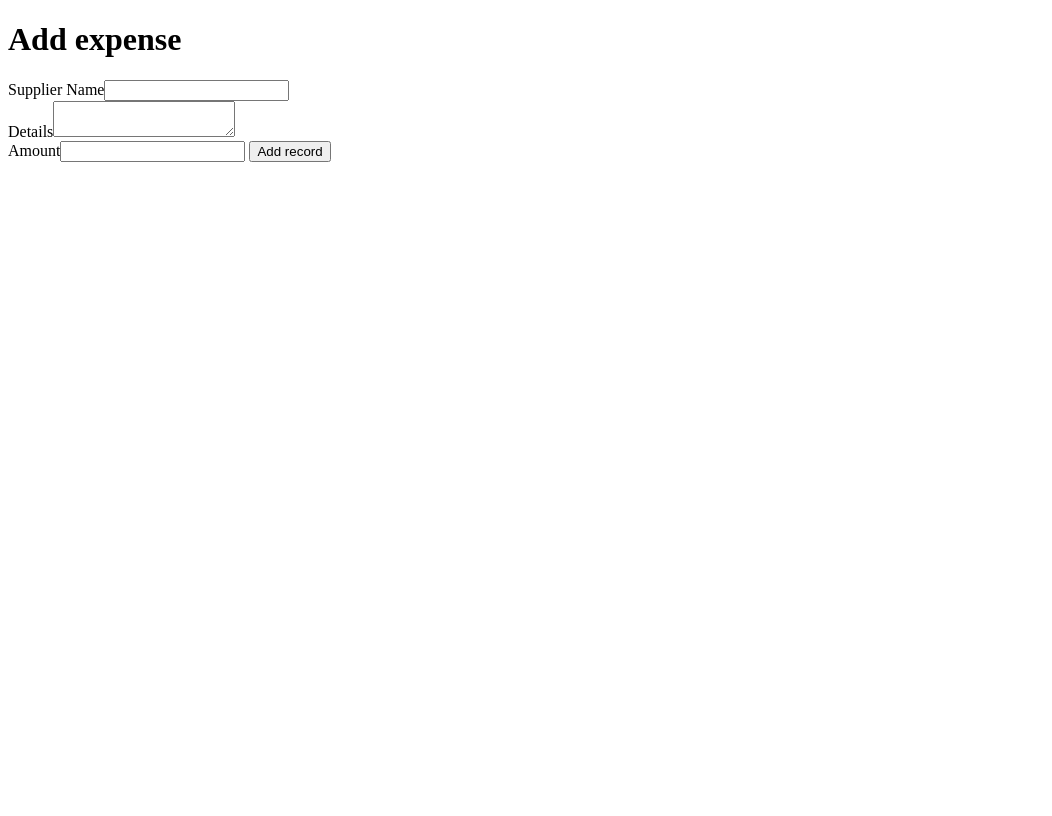
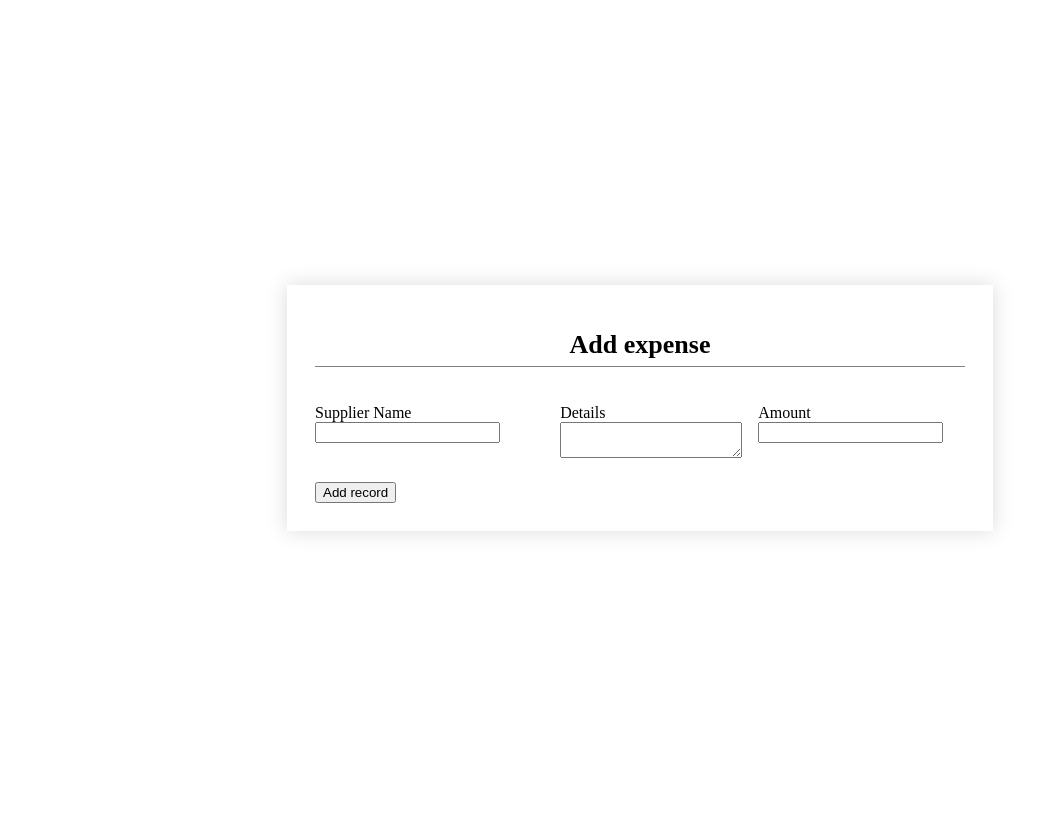
Before and after one commit to DatPika/System-Development-ECommerce, a PHP site: template app/views/Expense/create.php in a window 1280 px wide. Shown: the whole page, without its empty margins (0-1052 px from the left). Before the commit the page ends 162 px from the top, so only its background shows below. Run offline with PHP 8.4, Linux system fonts and the light colour scheme; the template is opened without the code that fills it, so the values that code supplies are empty.

Commit message:
started create expense view css

```diff
--- a/app/views/Expense/create.php
+++ b/app/views/Expense/create.php
@@ -1,16 +1,31 @@
 <?php $this->view('shared/header',_('Add Expense')); ?>
 
-<div class="container">
+<div class="createPage">
 
-	<h1 class="pageHeader"><?= _('Add expense')?></h1>
+	<div class="container">
 
-	<form method="post" action="">
-		<label><?= _('Supplier Name') ?></label><input type="text" name="supplierName"><br>
-		<label><?= _('Details') ?></label><textarea name="details"></textarea><br>
-		<label><?= _('Amount') ?></label><input type="text" name='totalExpense'>
+		<h1 class="form-title"><?= _('Add expense')?></h1>
 
-		<input type="submit" name="action" value='<?= _('Add record') ?>'>
-	</form>
+		<form method="post" action="">
+
+			<div class="expense-info">
+				<div class ="input-box">
+					<label><?= _('Supplier Name') ?></label><input type="text" name="supplierName" id="supplierName">
+				</div>
+				<div class ="input-box">
+					<label><?= _('Details') ?></label><textarea name="details" id="details"></textarea>
+				</div>
+				<div class ="input-box">
+					<label><?= _('Amount') ?></label><input type="text" name='totalExpense' id="totalExpense">
+				</div>
+			</div>
+			<div class="form-submit-btn">
+				<input type="submit" name="action" value='<?= _('Add record') ?>'>
+			</div>
+
+		</form>
+
+	</div>
 
 </div>
 
--- a/app/views/shared/header.php
+++ b/app/views/shared/header.php
@@ -37,11 +37,32 @@
 		}
 
 		.createPage {
-			min-height: 100vh;
 			display: flex;
+			height: 100vh;
+			justify-content: center;
 			align-items: center;
-			justify-content: center;
-			background-color: lightgray;
+		}
+
+		.container{
+			width: 100%;
+			max-width: 650px;
+			box-shadow: 0 0 20px rgba(0, 0, 0, 0.15);
+			padding: 28px;
+			margin: 0 28px;
+		}
+
+		.form-title{
+			font-size: 26px;
+			font-weight: 600;
+			text-align: center;
+			padding-bottom: 6px;
+			border-bottom: solid 1px grey;
+		}
+
+		.expense-info{
+			display: flex;
+			justify-content: space-between;
+			padding: 20px 0;
 		}
 
 
```
